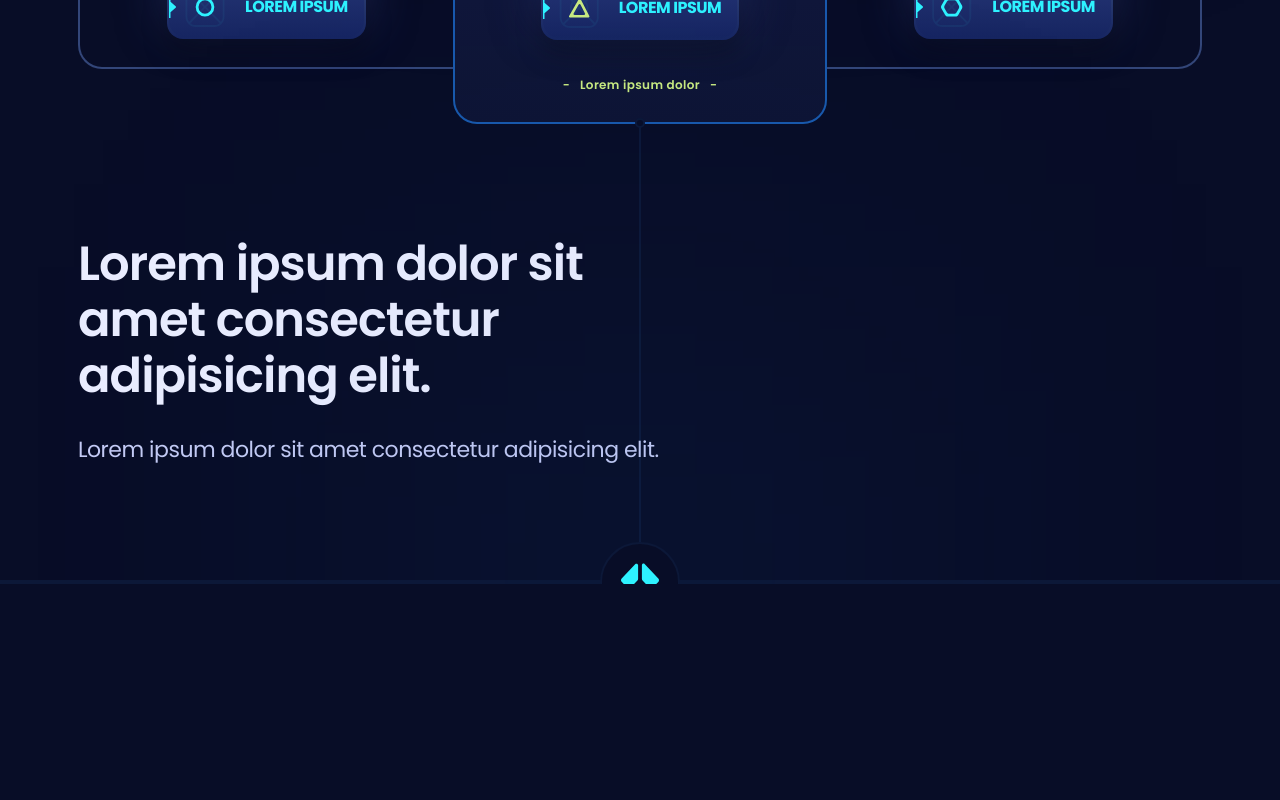
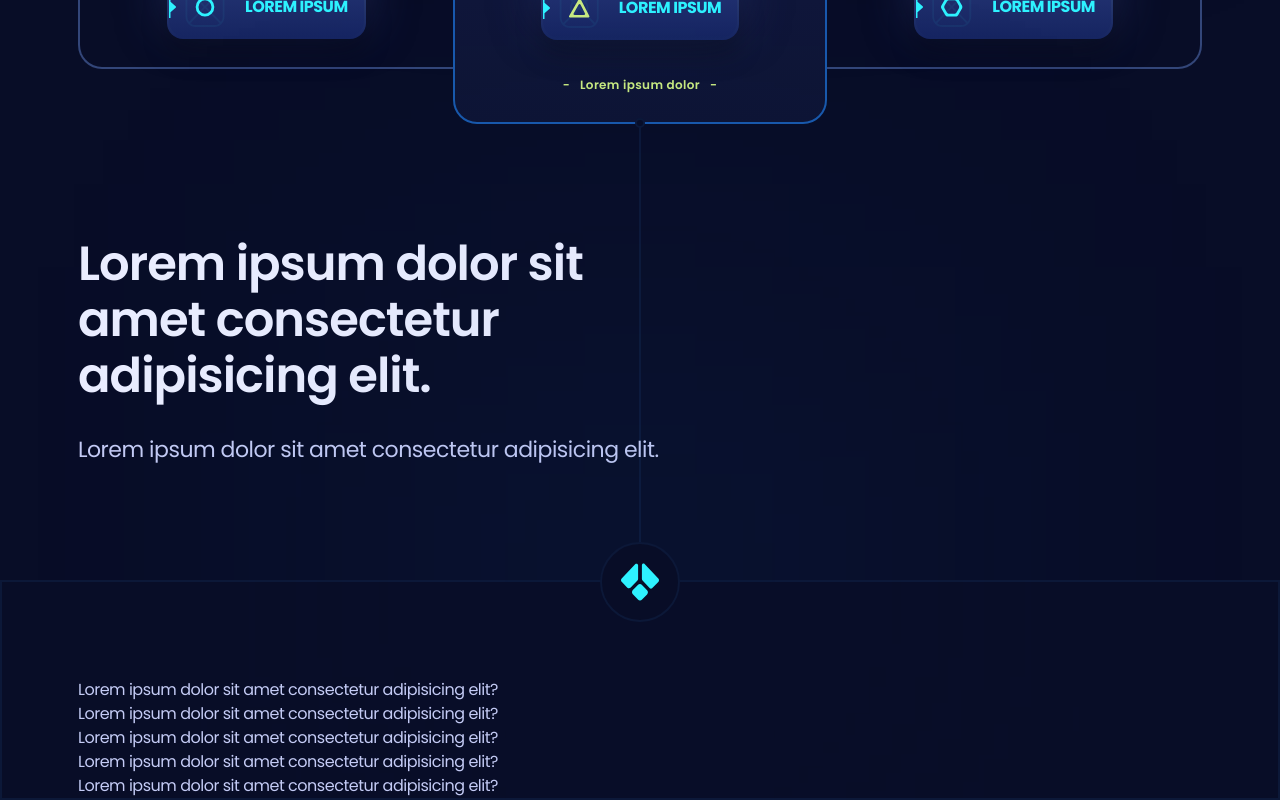
Before and after one commit to Dimterion/landing-page, a React (Vite) app: page / in a window 1280 px wide. Shown: the part 2909-3709 px from the top of the page. Before the commit the page ends 3493 px from the top, so only its background shows below. Built offline with nearby package versions, Linux system fonts and the light colour scheme.

Commit message:
add info component content

```diff
--- a/src/components/Info.jsx
+++ b/src/components/Info.jsx
@@ -1,7 +1,10 @@
 import { Element } from "react-scroll";
 import infoLogo from "../assets/info/info_logo.svg";
+import { info } from "../constants/index";
 
 const Info = () => {
+  const halfLength = Math.floor(info.length / 2);
+
   return (
     <section>
       <Element name="info" className="relative">
@@ -25,6 +28,11 @@ const Info = () => {
                 className="size-1/2"
               />
             </div>
+            <div className="relative flex-1 pt-24">
+              {info.slice(0, halfLength).map((infoItem) => (
+                <div key={infoItem.id}>{infoItem.question}</div>
+              ))}
+            </div>
           </div>
         </div>
       </Element>
--- a/src/constants/index.js
+++ b/src/constants/index.js
@@ -108,3 +108,65 @@ export const plans = [
     logo: plan3,
   },
 ];
+
+export const info = [
+  {
+    id: "0",
+    question: "Lorem ipsum dolor sit amet consectetur adipisicing elit?",
+    answer: "",
+  },
+  {
+    id: "1",
+    question: "Lorem ipsum dolor sit amet consectetur adipisicing elit?",
+    answer:
+      "Lorem ipsum, dolor sit amet consectetur adipisicing elit. Eum, eveniet incidunt minima facere fugiat ullam.",
+  },
+  {
+    id: "2",
+    question: "Lorem ipsum dolor sit amet consectetur adipisicing elit?",
+    answer:
+      "Lorem ipsum, dolor sit amet consectetur adipisicing elit. Eum, eveniet incidunt minima facere fugiat ullam.",
+  },
+  {
+    id: "3",
+    question: "Lorem ipsum dolor sit amet consectetur adipisicing elit?",
+    answer:
+      "Lorem ipsum, dolor sit amet consectetur adipisicing elit. Eum, eveniet incidunt minima facere fugiat ullam.",
+  },
+  {
+    id: "4",
+    question: "Lorem ipsum dolor sit amet consectetur adipisicing elit?",
+    answer:
+      "Lorem ipsum, dolor sit amet consectetur adipisicing elit. Eum, eveniet incidunt minima facere fugiat ullam.",
+  },
+  {
+    id: "5",
+    question: "Lorem ipsum dolor sit amet consectetur adipisicing elit?",
+    answer:
+      "Lorem ipsum, dolor sit amet consectetur adipisicing elit. Eum, eveniet incidunt minima facere fugiat ullam.",
+  },
+  {
+    id: "6",
+    question: "Lorem ipsum dolor sit amet consectetur adipisicing elit?",
+    answer:
+      "Lorem ipsum, dolor sit amet consectetur adipisicing elit. Eum, eveniet incidunt minima facere fugiat ullam.",
+  },
+  {
+    id: "7",
+    question: "Lorem ipsum dolor sit amet consectetur adipisicing elit?",
+    answer:
+      "Lorem ipsum, dolor sit amet consectetur adipisicing elit. Eum, eveniet incidunt minima facere fugiat ullam.",
+  },
+  {
+    id: "8",
+    question: "Lorem ipsum dolor sit amet consectetur adipisicing elit?",
+    answer:
+      "Lorem ipsum, dolor sit amet consectetur adipisicing elit. Eum, eveniet incidunt minima facere fugiat ullam.",
+  },
+  {
+    id: "9",
+    question: "Lorem ipsum dolor sit amet consectetur adipisicing elit?",
+    answer:
+      "Lorem ipsum, dolor sit amet consectetur adipisicing elit. Eum, eveniet incidunt minima facere fugiat ullam.",
+  },
+];
```
